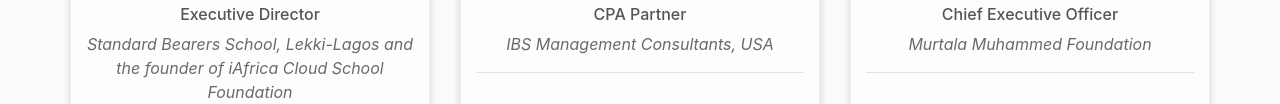
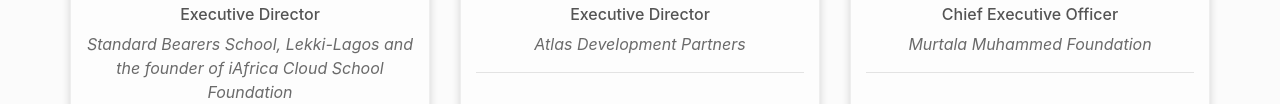
Before and after one commit to Chuks-Onuh/iAfrica, a plain HTML site: page boardMembers.html in a window 1280 px wide. Shown: the part 562-666 px from the top of the page. Drawn offline with Linux system fonts and the light colour scheme.

Commit message:
Swapped members

```diff
--- a/boardMembers.html
+++ b/boardMembers.html
@@ -136,7 +136,7 @@
 						<img src="assets/images/team/Mr. Lateef Abassi.png" class="img-fluid" alt="User Pic">
 					</div>
                     <h4>Lateef Adewunmi Abassi</h4>
-                    <h6>CPA Partner</h6><i>IBS Management Consultants, USA</i>
+                    <h6>Executive Director</h6><i>Atlas Development Partners</i>
 					<hr>
                     <span id="dots">...</span>
 
```
